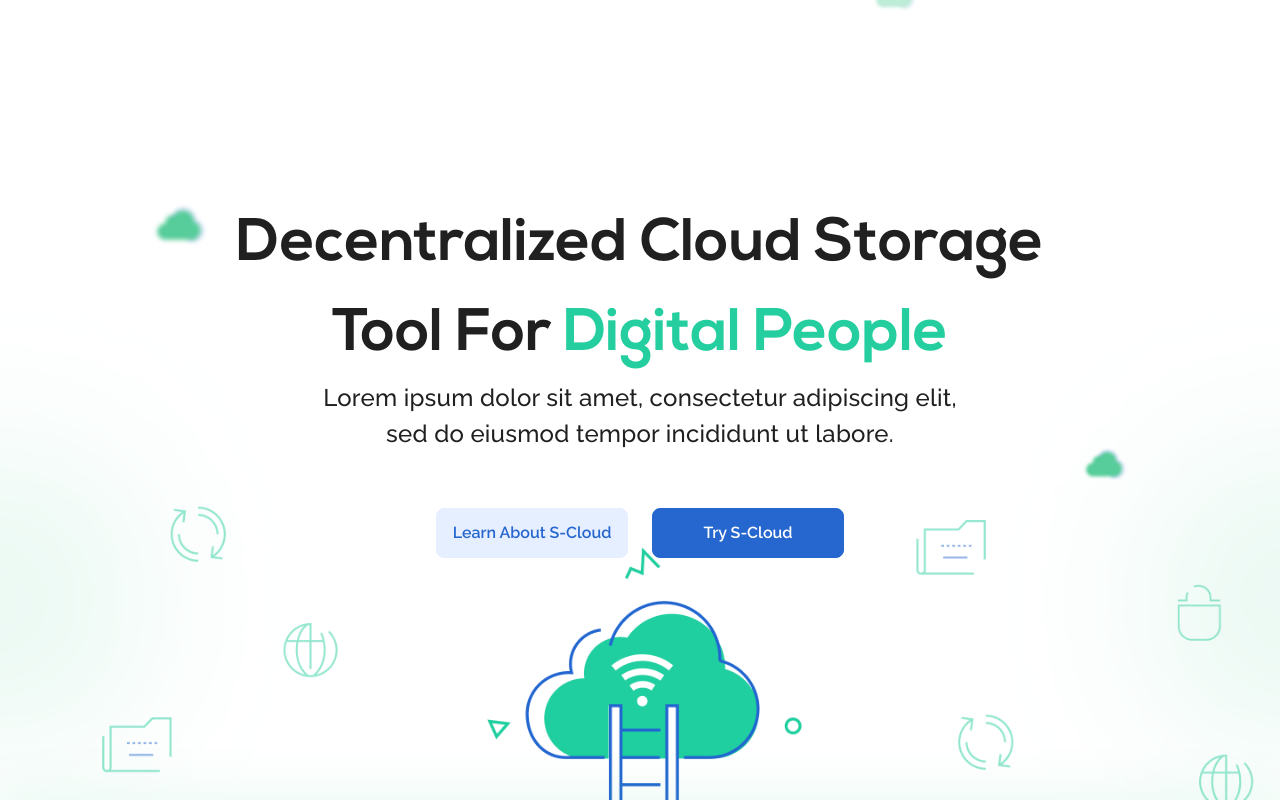
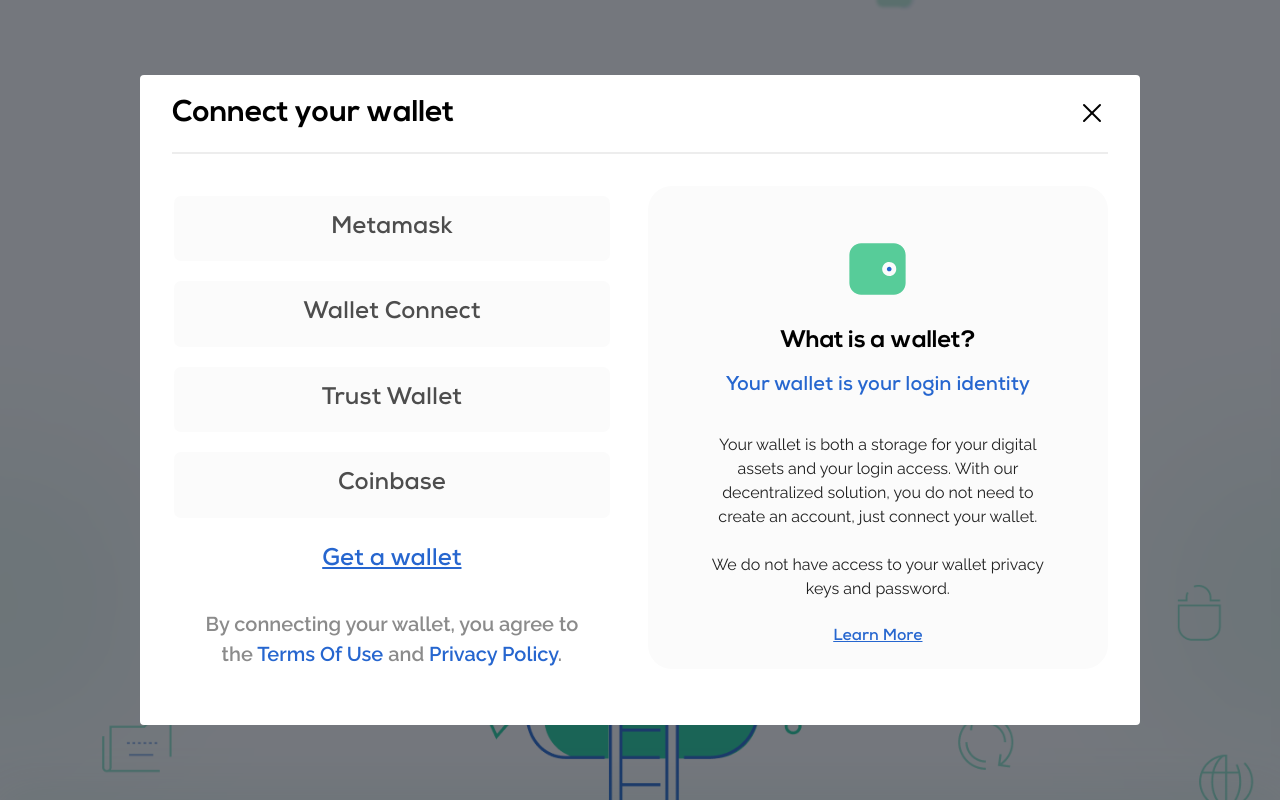
Before and after one commit to Syndeedev/scloud, a Vue app: page / in a window 1280 px wide. Shown: the top 800 px of the page. Built offline with nearby package versions, Linux system fonts and the light colour scheme.

Commit message:
wallet modal done

```diff
--- a/src/components/WalletModal.vue
+++ b/src/components/WalletModal.vue
@@ -7,8 +7,33 @@
       aria-modal="true"
       @click.self="close()"
     >
-      <div class="modal__content" :class="size || 'modal--sm'">
-        <h1>i am a modal</h1>
+      <div class="modal__content pb-6 " :class="size || 'modal--sm'">
+        <div class="flex modal_header justify-between items-center py-4 lg:flex mx-4 sm:mx-8">
+          <h1 class="text-2xl sm:text-3xl">{{walletHeader}}</h1>
+          <img @click="close()" class="cursor-pointer" alt="x" src="@/assets/icons/x.svg" />
+        </div>
+        <div class="w-full lg:flex p-4 sm:p-8">
+          <div
+            class="w-full lg:w-1/2 flex items-center justify-center lg:pr-5 lg:block"
+          >
+          <slot></slot>
+          </div>
+
+          <div
+            class="w-full lg:w-1/2 mt-10 lg:mt-0 flex items-center lg:ml-4 justify-center flex-col text-center lg:px-6 pt-10 colTwo"
+          >
+            <img alt="wallet" src="@/assets/icons/wallet.svg" />
+            <h3 class="text-2xl pt-4 pb-3">What is a wallet?</h3>
+            <h4 class="text-xl pb-8">Your wallet is your login identity</h4>
+            <h6 class="sm:w-352">
+              Your wallet is both a storage for your digital assets and your
+              login access. With our decentralized solution, you do not need to
+              create an account, just connect your wallet. <br /><br />
+              We do not have access to your wallet privacy keys and password.
+            </h6>
+            <a class="pt-6 pb-4" href="#">Learn More </a>
+          </div>
+        </div>
       </div>
     </div>
   </section>
@@ -16,24 +41,27 @@
 
 <script>
 export default {
-    name:"connectWallet",
-    props:{
-        size: String,
-        modalOpen: {
-            type: Boolean,
-            default: false,
-        }
+  name: "connectWallet",
+  props: {
+    size: String,
+    modalOpen: {
+      type: Boolean,
+      default: false,
     },
-    methods:{
-        close(){
-            this.$emit('closeModal', false)
-        }
-    }
-
-}
+    walletHeader: {
+      type: String,
+      default: "Connect your wallet",
+    },
+  },
+  methods: {
+    close() {
+      this.$emit("closeModal", false);
+    },
+  },
+};
 </script>
 
-<style  scoped>
+<style scoped>
 .modal {
   width: 100%;
   height: 100%;
@@ -54,7 +82,7 @@
   min-height: 400px;
 }
 .modal--md {
-  width: 460px;
+  width: 1000px;
   min-height: 400px;
 }
 
@@ -70,4 +98,35 @@
 /* &:focus {
       outline: none;
     } */
+.colTwo {
+  background: #fbfbfb;
+  border-radius: 24px;
+}
+.colTwo h3, .modal_header h1 {
+  font-family: "Nexa Extra Bold";
+  font-style: normal;
+  font-weight: 800;
+  line-height: 150%;
+  text-align: center;
+
+  color: #000000;
+}
+.colTwo h4 {
+  font-family: "Nexa Bold";
+  font-style: normal;
+  font-weight: 700;
+  line-height: 150%;
+  color: #2666cf;
+}
+.colTwo a {
+  font-family: "Nexa Bold";
+  font-style: normal;
+  font-weight: 700;
+  font-size: 16px;
+  text-decoration-line: underline;
+  color: #2666cf;
+}
+.modal_header{
+  border-bottom: 2px solid #EDEDED;
+}
 </style>
--- a/src/views/HomeView.vue
+++ b/src/views/HomeView.vue
@@ -1,32 +1,109 @@
 <template>
   <div>
-    <hero-section/>
-    <s-features/>
-    <s-cloud-storage/>
-    <wallet-modal :modalOpen="openModal" @closeModal="openModal = $event"/>
+    <hero-section />
+    <s-features />
+    <s-cloud-storage />
+    <wallet-modal
+      :modalOpen="openModal"
+      @closeModal="openModal = $event"
+      :size="'modal--md'"
+    >
+      <template>
+        <div class="colOne text-center">
+        <div v-for="(item,index) in walletTypes" :key="index">
+          <div class="wallet my-2 py-4">
+            <h2>{{item}}</h2>
+          </div>
+        </div>
+          <div class="pt-4">
+            <a>Get a wallet</a>
+          </div>
+          <div class="flex items-center justify-center">
+            <h4 class="pt-8 sm:w-392">
+              By connecting your wallet, you agree to the
+              <span>terms of use</span> and <span>privacy policy</span>.
+            </h4>
+          </div>
+        </div>
+      </template>
+    </wallet-modal>
   </div>
 </template>
 
 <script>
-import HeroSection from '@/components/HeroSection.vue'
-import SFeatures from '@/components/SFeatures.vue'
-import SCloudStorage from '@/components/SCloudStorage.vue'
-import WalletModal from '@/components/WalletModal.vue'
+import HeroSection from "@/components/HeroSection.vue";
+import SFeatures from "@/components/SFeatures.vue";
+import SCloudStorage from "@/components/SCloudStorage.vue";
+import WalletModal from "@/components/WalletModal.vue";
 
 export default {
-  name: 'HomeView',
+  name: "HomeView",
   components: {
     HeroSection,
     SFeatures,
     SCloudStorage,
-    WalletModal
+    WalletModal,
   },
-  data(){
-    return{
-      openModal:false
-    }
-  }
-}
+  data() {
+    return {
+      openModal: true,
+      walletTypes:[
+        "Metamask","Wallet Connect","Trust Wallet","Coinbase"
+      ]
+    };
+  },
+};
 </script>
 <style scoped>
+.wallet {
+  background: #fbfbfb;
+  border-radius: 9px;
+  /* height: 92px;*/
+  width: 100%;
+  border: 2px solid #ffffff;
+  display: flex;
+  align-items: center;
+  justify-content: center;
+  cursor: pointer;
+}
+.wallet:hover{
+  background: #FFFFFF ;
+border: 2px solid #2666CF;
+}
+ /*.wallet::focus{
+   background: #FFFFFF !important;
+border: 2px solid #2666CF;
+box-sizing: border-box;
+border-radius: 9px;
+ }*/
+
+.wallet h2 {
+  font-family: "Nexa Bold";
+  font-style: normal;
+  font-weight: 700;
+  font-size: 24px;
+  line-height: 140%;
+  color: #4d4d4d;
+}
+.colOne a {
+  font-family: "Nexa Bold";
+  font-style: normal;
+  font-weight: 700;
+  font-size: 24px;
+  line-height: 140%;
+  text-decoration-line: underline;
+  cursor: pointer;
+  color: #2666cf;
+}
+.colOne h4 {
+  font-style: normal;
+  font-weight: 600;
+  font-size: 20px;
+  line-height: 150%;
+  color: #8b8b8b;
+}
+.colOne span {
+  text-transform: capitalize;
+  color: #2666cf;
+}
 </style>
--- a/tailwind.config.js
+++ b/tailwind.config.js
@@ -12,6 +12,8 @@
         'xs': '320px',
       },
       width: {
+        '352': '22rem',
+        '392': '24.5rem',
         '480': '30rem',
         '520': '32.5rem',
         '672': '42rem',
```
Also changed, not shown: src/assets/icons/wallet.svg (added), src/assets/icons/x.svg (added).
